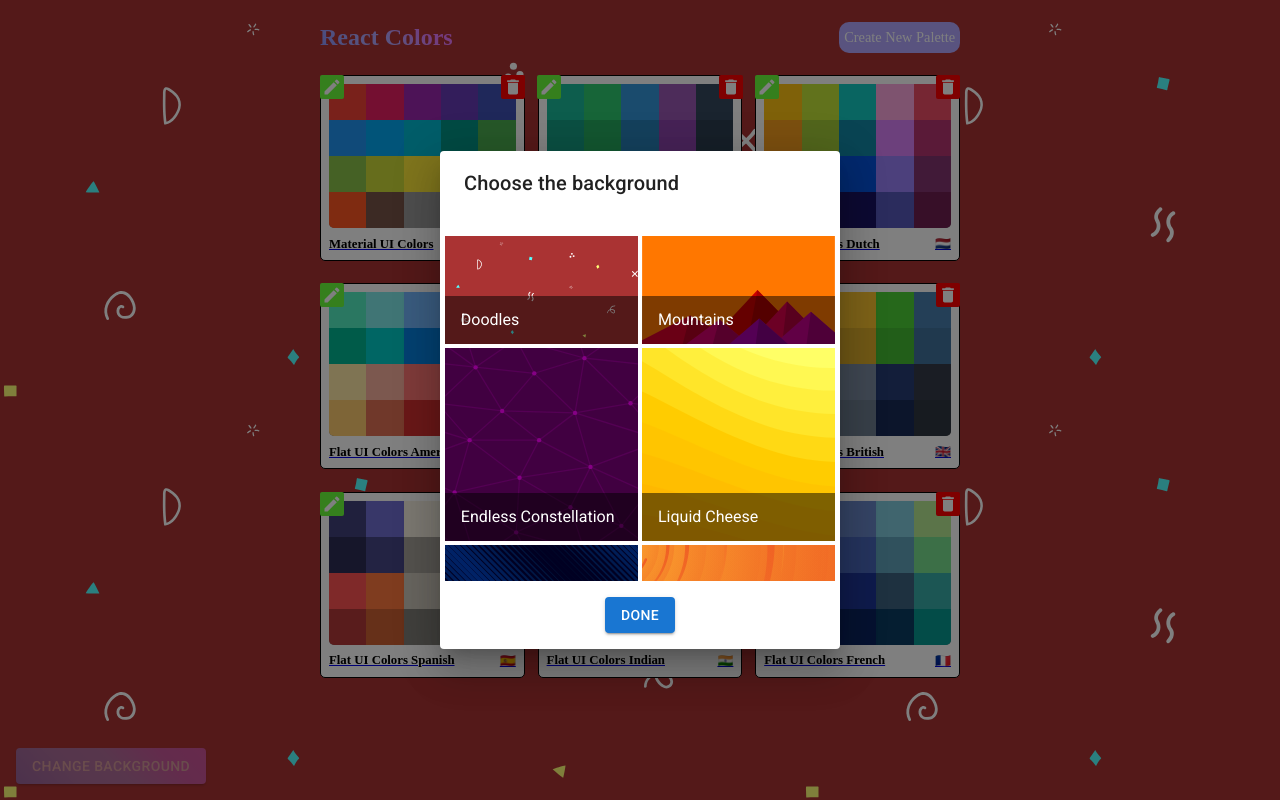
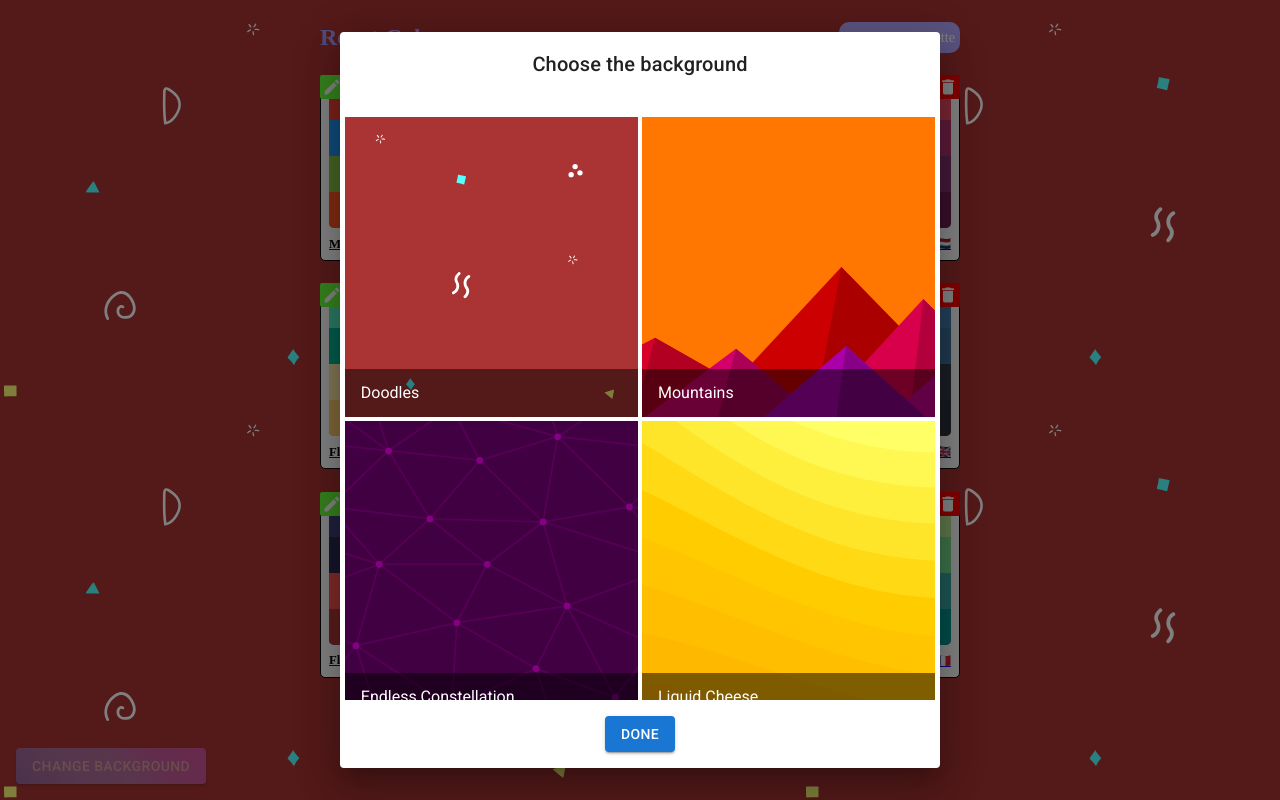
Before and after one commit to YeonghunKO/color-palatte-project, a React (Create React App) app: page / in a window 1280 px wide. Both pictures are taken after a click on the button "CHANGE BACKGROUND". Built offline with nearby package versions, Linux system fonts and the light colour scheme; a web font is replaced by a local one.

Commit message:
:bug::BUG FIX: Background imges list size fixed

```diff
--- a/src/assets/styles/BackgroundChangeDialog.style.js
+++ b/src/assets/styles/BackgroundChangeDialog.style.js
@@ -23,6 +23,13 @@ const useStyles = makeStyles({
     justifyContent: 'center',
     marginBottom: '1rem',
   },
+  backgroundImg: {
+    cursor: 'pointer',
+    transition: 'all .1s linear',
+    '&:hover': {
+      opacity: 0.8,
+    },
+  },
 });
 
 export default useStyles;
--- a/src/components/BackgroundChangeDialog.js
+++ b/src/components/BackgroundChangeDialog.js
@@ -13,7 +13,7 @@ import backgroundImgs from '../DATA/backgroundImgs';
 
 function BackgroundChangeDialog(props) {
   const [open, setOpen] = useState(false);
-  const { changeButton, doneButton } = useStyles();
+  const { changeButton, doneButton, backgroundImg } = useStyles();
 
   const handleDialogOpen = () => {
     setOpen(true);
@@ -32,8 +32,14 @@ function BackgroundChangeDialog(props) {
         Change Background
       </Button>
       <Dialog onClose={handleDialogClose} open={open}>
-        <DialogTitle>{'Choose the background'}</DialogTitle>
-        <ImageList sx={{ width: 400, height: 350, padding: '.3rem' }} cols={2}>
+        <DialogTitle style={{ textAlign: 'center' }}>
+          Choose the background
+        </DialogTitle>
+        <ImageList
+          sx={{ width: '100%', height: '100%', padding: '.3rem' }}
+          cols={2}
+          rowHeight={300}
+        >
           {backgroundImgs.map(backgroundObj => (
             <ImageListItem key={backgroundObj.img}>
               <img
@@ -44,6 +50,7 @@ function BackgroundChangeDialog(props) {
                 srcSet={`${backgroundObj.img}`}
                 alt={backgroundObj.title}
                 loading="lazy"
+                className={backgroundImg}
               />
               <ImageListItemBar title={backgroundObj.title} />
             </ImageListItem>
--- a/src/pages/PaletteList.js
+++ b/src/pages/PaletteList.js
@@ -31,7 +31,8 @@ class PaletteList extends Component {
       isDialogOpen: false,
       deletePaletteId: '',
       deletePaletteName: '',
-      backgroundObj: backgroundImgs[0],
+      backgroundObj:
+        JSON.parse(localStorage.getItem('background')) || backgroundImgs[0],
     };
 
     this.handleDialogClose = this.handleDialogClose.bind(this);
@@ -41,7 +42,9 @@ class PaletteList extends Component {
   }
 
   componentDidMount() {
-    // local get data설정
+    const backgroundObj =
+      JSON.parse(localStorage.getItem('background')) || backgroundImgs[0];
+    this.setState({ backgroundObj });
   }
 
   handleDialogClose() {
@@ -59,6 +62,7 @@ class PaletteList extends Component {
 
   setBackground(backgroundObj) {
     this.setState({ backgroundObj });
+    localStorage.setItem('background', JSON.stringify(backgroundObj));
   }
 
   render() {
```
